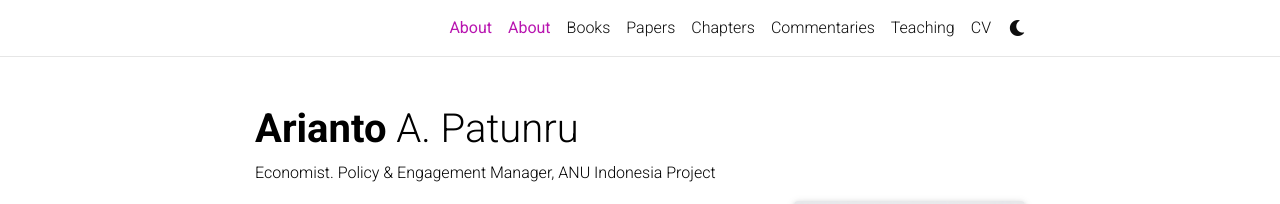
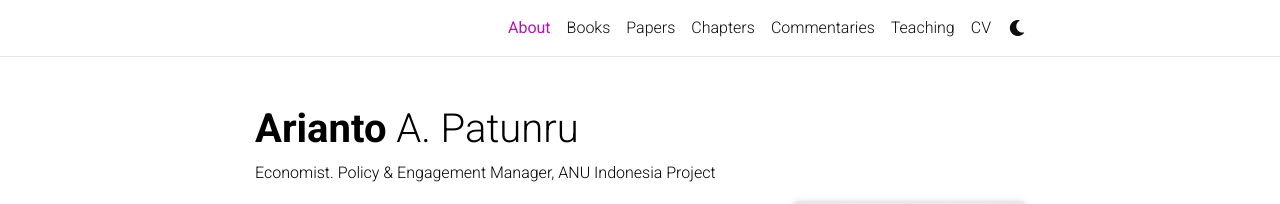
Before and after one commit to patunru/patunru.github.io, a Jekyll site: the page built from _pages/about.md, in a window 1280 px wide. Shown: the top 204 px of the page. Built offline with Jekyll 4.4.1, drawn with Linux system fonts in a browser that asks for light colours; full-size pictures stand in for the smaller copies a plugin makes; comment, search, counter and statistics services are not loaded; a style sheet for code colours, icons or effects is not loaded.

Commit message:
Update header.html

```diff
--- a/_includes/header.html
+++ b/_includes/header.html
@@ -65,7 +65,7 @@
               <!-- Other pages -->
               {%- assign sorted_pages = site.pages | sort: "nav_order" -%}
               {%- for p in sorted_pages -%}
-              {%- if p.nav and p.autogen == nil -%}
+              {%- if p.nav and p.autogen == nil and p.url != "/" -%}
               {%- if p.dropdown %}
               <li class="nav-item dropdown {% if page.title == p.title %}active{% endif %}">
                 <a class="nav-link dropdown-toggle" href="#" id="navbarDropdown" role="button" data-toggle="dropdown" aria-haspopup="true" aria-expanded="false">{{ p.title }}
```
